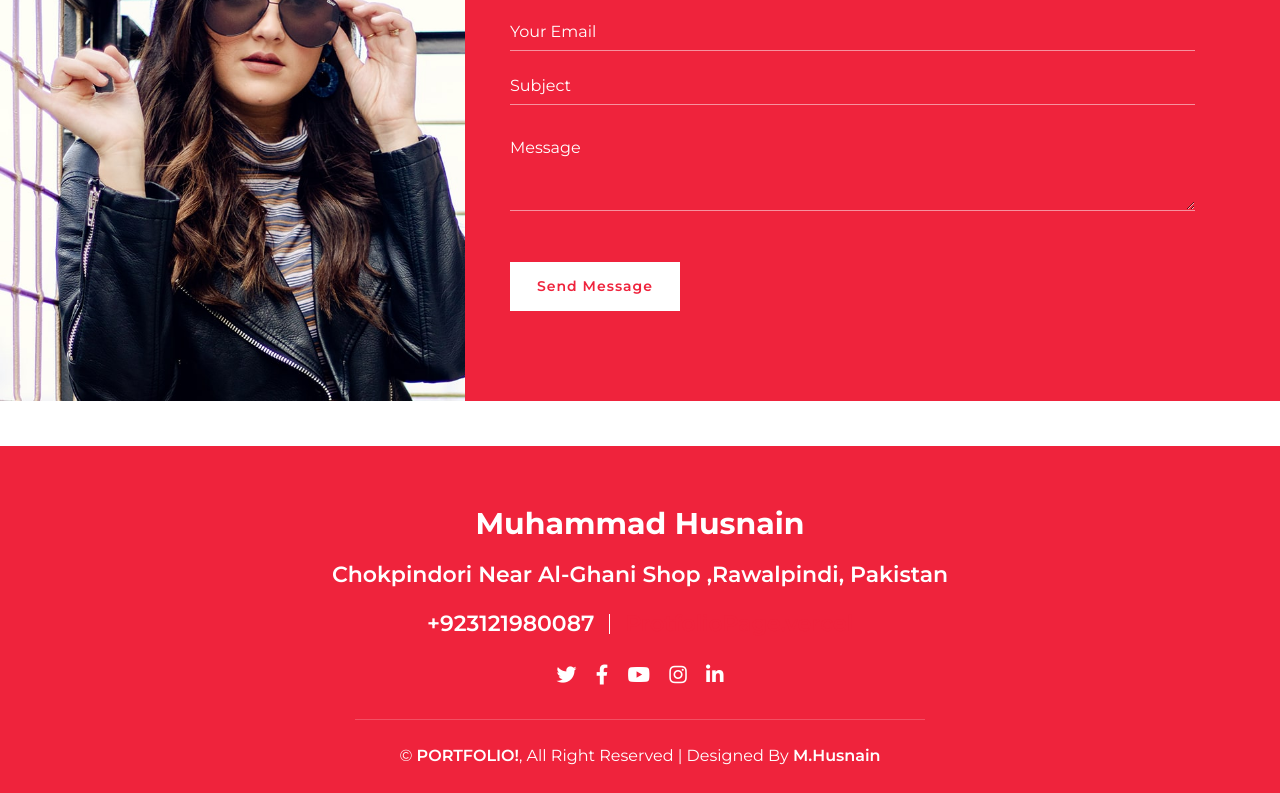
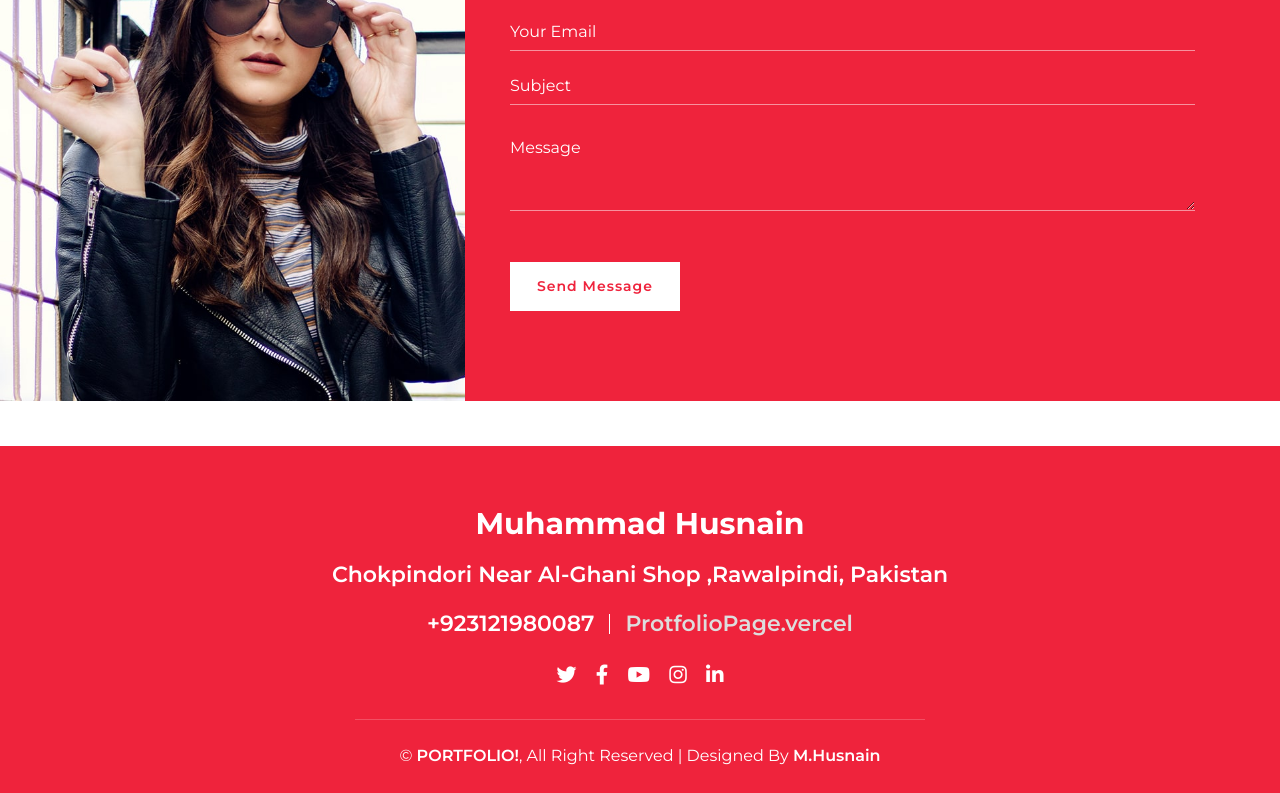
Before and after one commit to Husnain0120/Protfolio2.0, a plain HTML site: page index.html in a window 1280 px wide. In both pictures the pointer is over the link "ProtfolioPage.vercel". Shown: the part 3478-4271 px from the top of the page. Drawn offline with nearby package versions, Linux system fonts and the light colour scheme; files whose address does not match are found by name.

Commit message:
url edit

```diff
--- a/css/style.css
+++ b/css/style.css
@@ -1618,3 +1618,7 @@ a:focus {
     padding: 0;
     margin: 0;
 }
+
+#anchor:hover{
+    color: #dddddd;
+}
--- a/index.html
+++ b/index.html
@@ -756,7 +756,7 @@
                         <h3>Chokpindori Near Al-Ghani Shop ,Rawalpindi, Pakistan</h3>
                         <div class="footer-menu">
                             <p>+923121980087</p>
-                            <p><a href="https://protfolio2-0-husniaans-projects.vercel.app/">ProtfolioPage.vercel</a></p>
+                            <p><a id="anchor" href="https://protfolio2-0-husniaans-projects.vercel.app/">ProtfolioPage.vercel</a></p>
                         </div>
                         <div class="footer-social">
                             <a href=""><i class="fab fa-twitter"></i></a>
```
